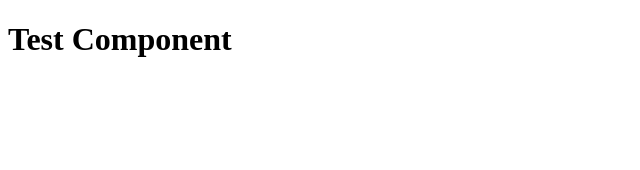
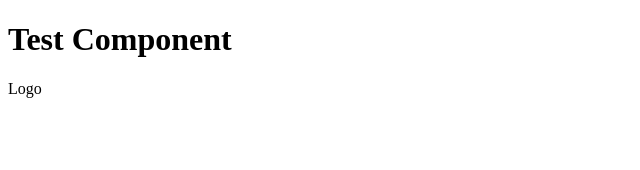
Before and after one commit to thesayf/eb-todo-app, a React (Create React App) app: page / in a window 1280 px wide. Shown: the top 170 px of the page, without its empty margins (0-640 px from the left). Built offline with nearby package versions, Linux system fonts and the light colour scheme; the HTML template or start-up script is replaced by a standard one.

Commit message:
Trying to fix netlify deplyment issue where it cant find modules

```diff
--- a/src/pages/test_layout.tsx
+++ b/src/pages/test_layout.tsx
@@ -1,12 +1,13 @@
 import React from "react";
 import TestComponent from "../components/test_component";
-
+import Logo from "../components/Logo"
 
 const TestLayout: React.FC = () => {
 
     return(
         <div>
             <TestComponent/>
+            <Logo/>
         </div>
     )
 }
```
